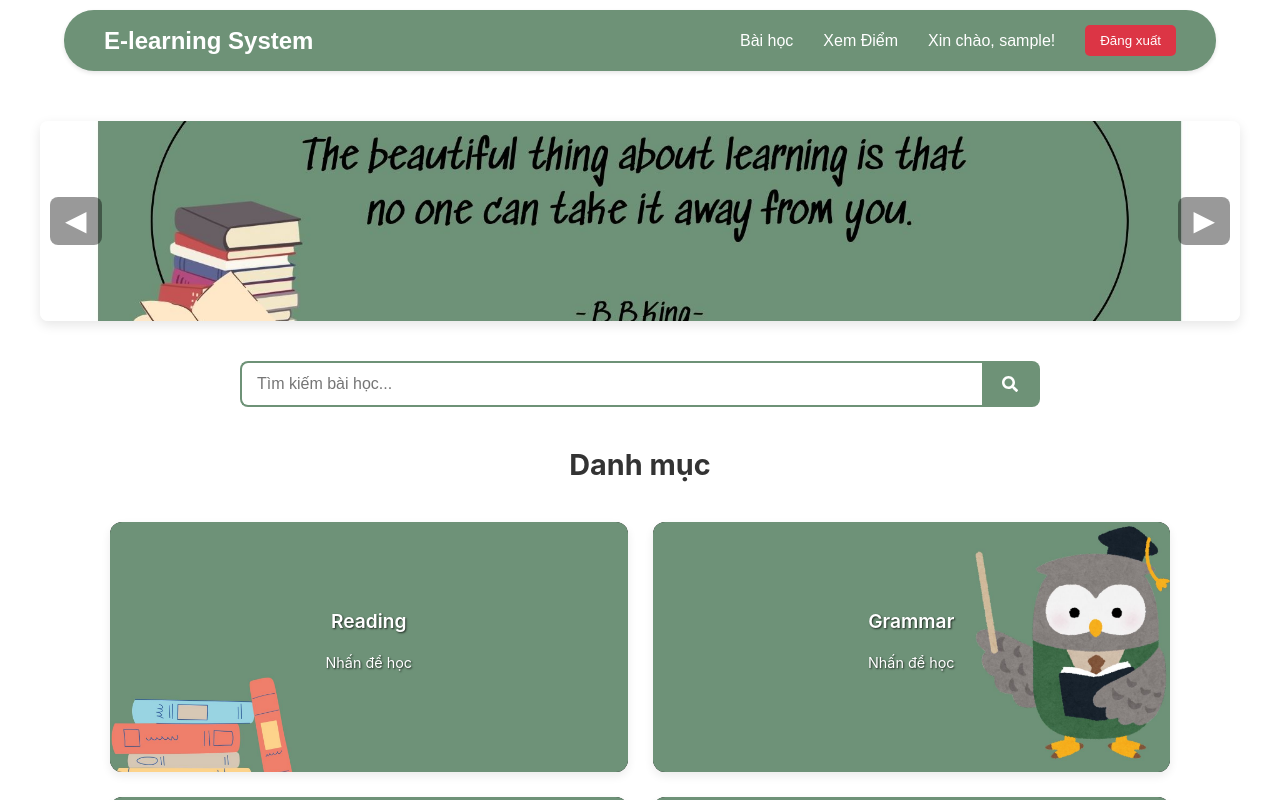
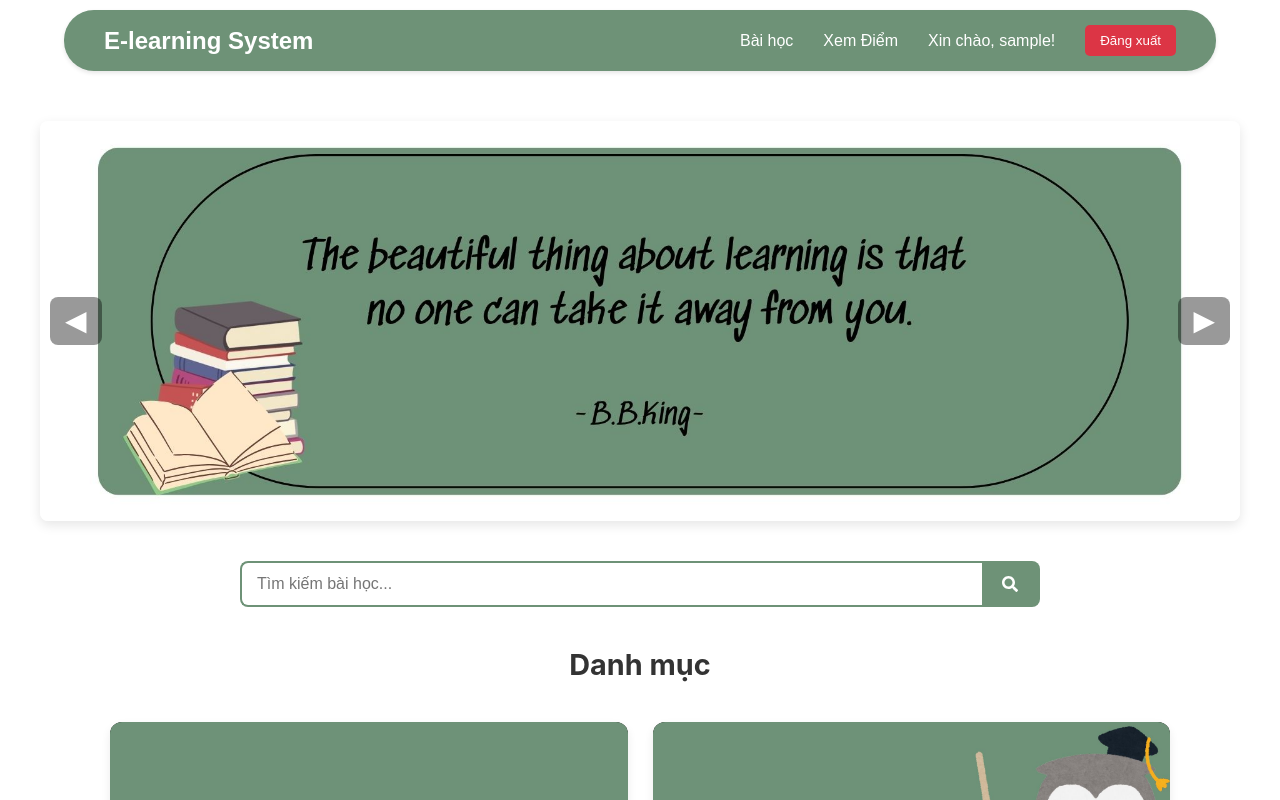
Before and after one commit to nguyenthaonhi4322/elearning1, a React (Create React App) app in the folder frontend/: page /dashboard in a window 1280 px wide. Shown: the top 800 px of the page. Built offline with nearby package versions, Linux system fonts and the light colour scheme; no server answers; sample sign-in values are in the browser's storage.

Commit message:
update10

```diff
--- a/frontend/src/styles.css
+++ b/frontend/src/styles.css
@@ -118,8 +118,6 @@
     margin: 10px auto 20px auto;
     overflow: hidden;
     max-width: 90%;
-
-    flex-wrap: nowrap;
 }
 
 .app-logo {
@@ -289,8 +287,8 @@ header, footer {
     position: relative;
     width: 100%;
     max-width: 1200px;
-    height: 200px;
-    max-height: 200px;/* Tùy chỉnh kích thước tối đa */
+    height: 400px;
+    max-height: 400px;/* Tùy chỉnh kích thước tối đa */
     margin: 20px auto; /* Canh giữa và tạo khoảng cách */
     overflow: hidden;
     border-radius: 8px;
```
